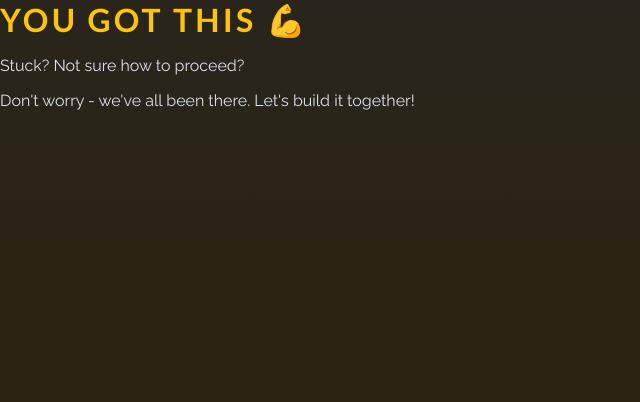
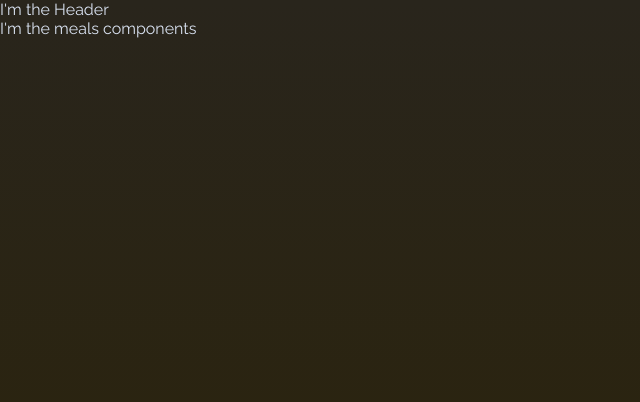
Before and after one commit to martinianol/food-order-app, a React (Vite) app: page / in a window 1280 px wide. Shown: the top 402 px of the page, without its empty margins (0-640 px from the left). Built offline with nearby package versions, Linux system fonts and the light colour scheme.

Commit message:
Adding Header and App structure

```diff
--- a/src/App.jsx
+++ b/src/App.jsx
@@ -1,9 +1,13 @@
+import Header from "./components/Header";
+import Meals from "./components/Meals";
+
 function App() {
   return (
     <>
-      <h1>You got this 💪</h1>
-      <p>Stuck? Not sure how to proceed?</p>
-      <p>Don't worry - we've all been there. Let's build it together!</p>
+      <Header />
+      <main>
+        <Meals />
+      </main>
     </>
   );
 }
--- /dev/null
+++ b/src/components/Header.jsx
@@ -0,0 +1,5 @@
+const Header = () => {
+    return <header>I'm the Header</header>
+}
+
+export default Header
--- /dev/null
+++ b/src/components/Meals.jsx
@@ -0,0 +1,5 @@
+const Meals = () => {
+  return <div>I'm the meals components</div>;
+};
+
+export default Meals;
```
Also changed, not shown: src/components/Cart.jsx (added), src/components/Checkout.jsx (added), src/components/Meal.jsx (added), src/components/Modal.jsx (added).
